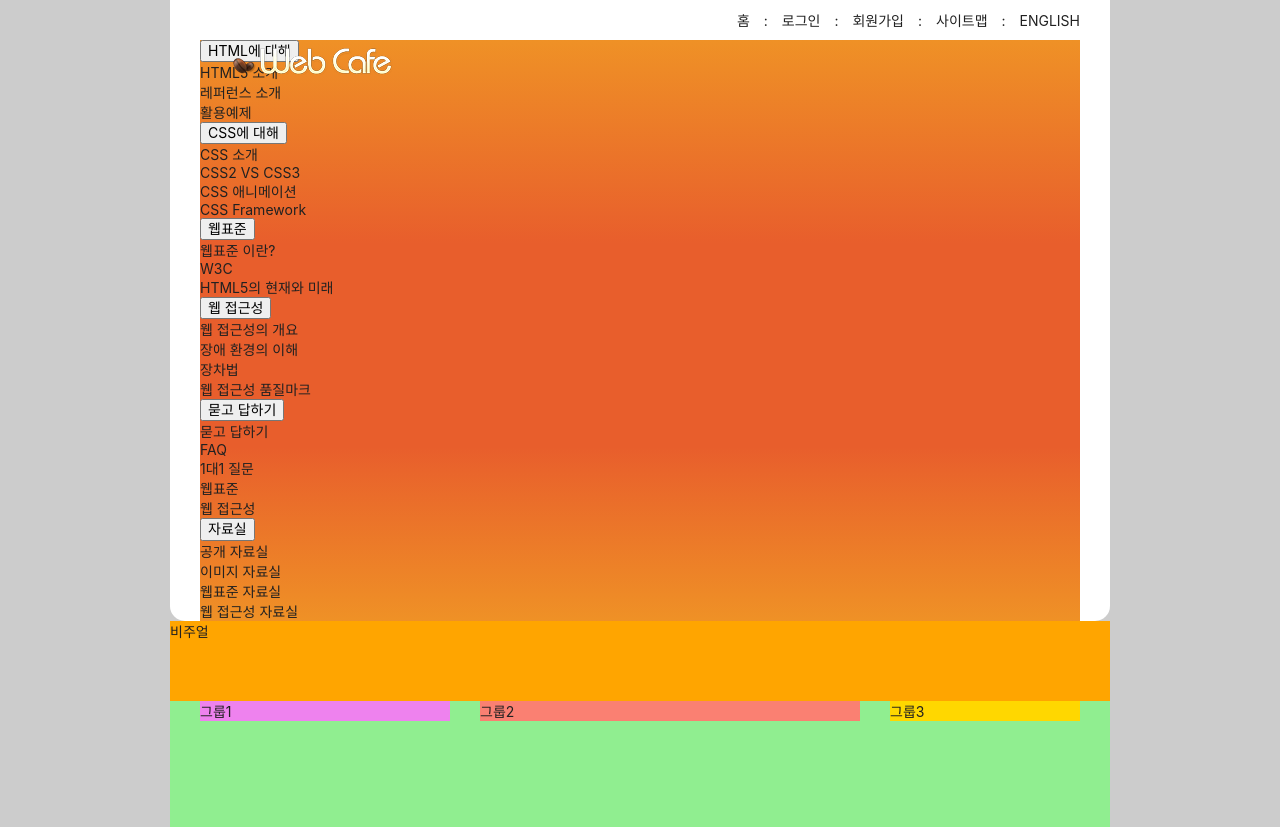
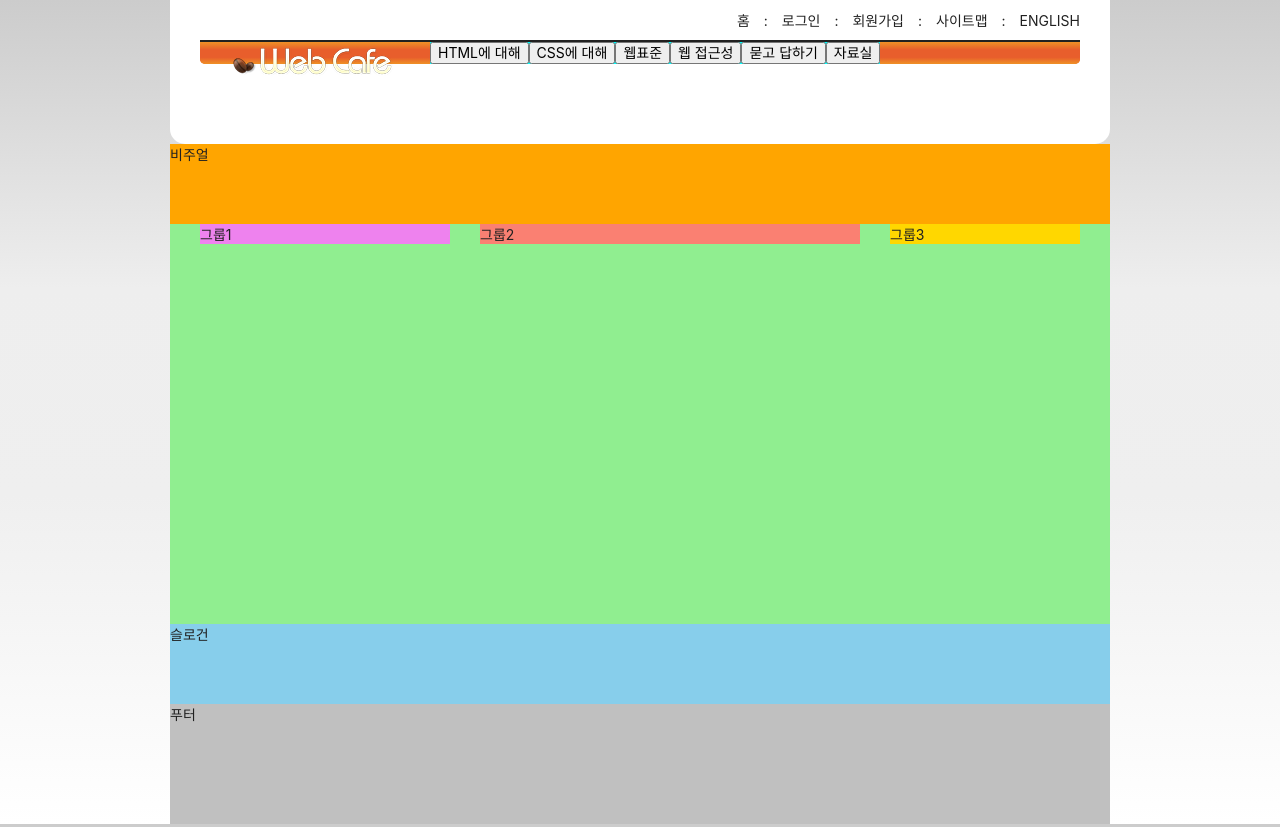
Before and after one commit to parkilbeom/HTML5, a plain HTML site: page index.html in a window 1280 px wide. Shown: the top 827 px of the page. Drawn offline with Linux system fonts and the light colour scheme; a web font is replaced by a local one.

Commit message:
float 을 이용한 메뉴 배치

```diff
--- a/styles/style.css
+++ b/styles/style.css
@@ -29,7 +29,7 @@ body {
   /* em, rem 단위를 사용해보기 */
   font-size: 1.4rem;
   color: #212121;
-  background: #ccc;
+  background: #ccc linear-gradient(to bottom, #ccc 0%, #eee 35%, #efefef 60%,#fff 100%);
   font-family: "Pretendard Variable", Pretendard, -apple-system,
   BlinkMacSystemFont, system-ui, Roboto, "Helvetica Neue", "Segoe UI",
   "Apple SD Gothic Neo", "Noto Sans KR", "Malgun Gothic", "Apple Color Emoji", "Segoe UI Emoji",
@@ -86,7 +86,11 @@ body {
 }
 
 /* 메인메뉴 */
+.navigation {
+  padding-bottom: 80px;
+}
 .menu{
+  border-top: 2px solid currentColor;
   background: #e85e2c
     linear-gradient(
       to bottom,
@@ -95,7 +99,26 @@ body {
       #e85e2c 70%,
       #ef9126 100%
     );
+  border-radius: 0 0 5px 5px;
+  display: flow-root;
+  padding-left: 230px;
 }
+.menu-item{
+  background: aqua;
+  float: left;
+}
+
+.sub-menu{
+  background-color: pink;
+  position: absolute;
+  display: none;
+}
+/* background-color -> 배경색
+background-image -> 배경 이미지
+background-repeat -> 배경 이미지 반복
+background-position -> 배경이미지 위치
+background-attachmaent -> 배경이미지 고정여부
+background-size -> 배경 이미지 크기 조정 */
 
 /* 비주얼 */
 .visual{
@@ -140,7 +163,7 @@ body {
 }
 /* 푸터 */
 .footer{
-  background: gray;
+  background: #ccc linear-gradient(to bottom, #ccc 0%, #eee 35%, #fff 60%,#fff 100);
 }
 .footer-inner{
   background: silver;
```
